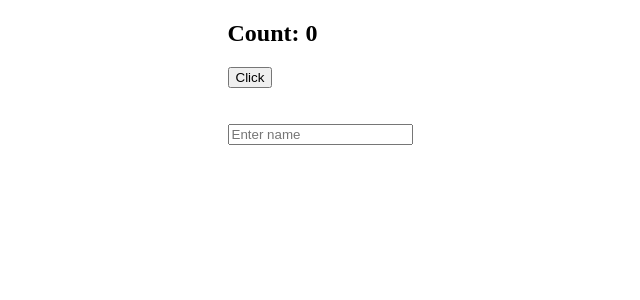
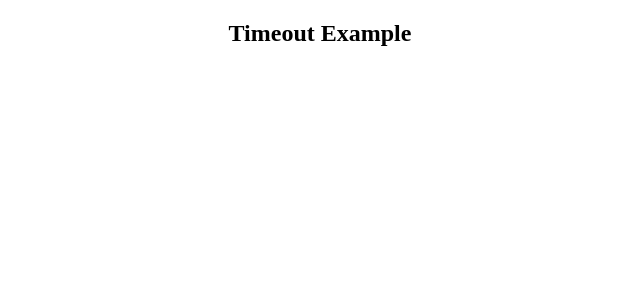
Before and after one commit to rohitware/react-skill-builder, a React (Vite) app: page / in a window 1280 px wide. Shown: the top 300 px of the page, without its empty margins (320-960 px from the left). Built offline with nearby package versions, Linux system fonts and the light colour scheme.

Commit message:
setTimeout runs: ONLY ONCE after delay

```diff
--- a/src/App.jsx
+++ b/src/App.jsx
@@ -19,6 +19,7 @@ import InputBox from "./useState/InputBox";
 import EveryRender from "./UseEffect/EveryRender";
 import RunOnce from "./UseEffect/RunOnce";
 import Dependency from "./UseEffect/Dependency";
+import TimeoutExample from "./UseEffect/TimeoutExample";
 
 function App() {
   return (
@@ -42,7 +43,8 @@ function App() {
         {/* <CompReducer /> */}
         {/* <EveryRender /> */}
         {/* <RunOnce /> */}
-        <Dependency />
+        {/* <Dependency /> */}
+        <TimeoutExample />
       </div>
     </>
   );
--- /dev/null
+++ b/src/UseEffect/TimeoutExample.jsx
@@ -0,0 +1,18 @@
+import React, { useEffect } from "react";
+
+function TimeoutExample() {
+  useEffect(() => {
+    const timer = setTimeout(() => {
+      console.log("Runs after 3 seconds");
+    }, 3000);
+
+    return () => {
+      clearTimeout(timer);
+      console.log("Timeout cleared");
+    };
+  }, []);
+
+  return <h2>Timeout Example</h2>;
+}
+
+export default TimeoutExample;
```
